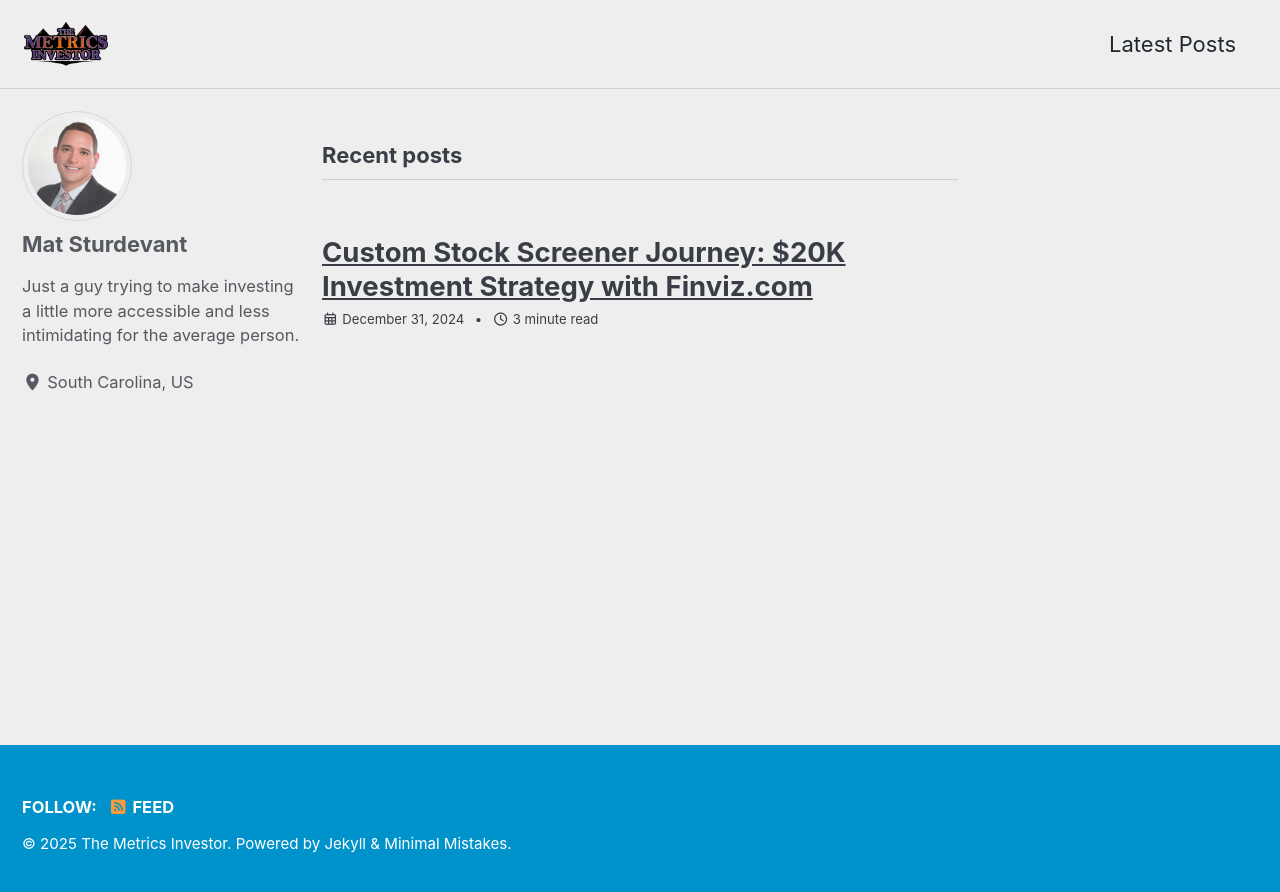
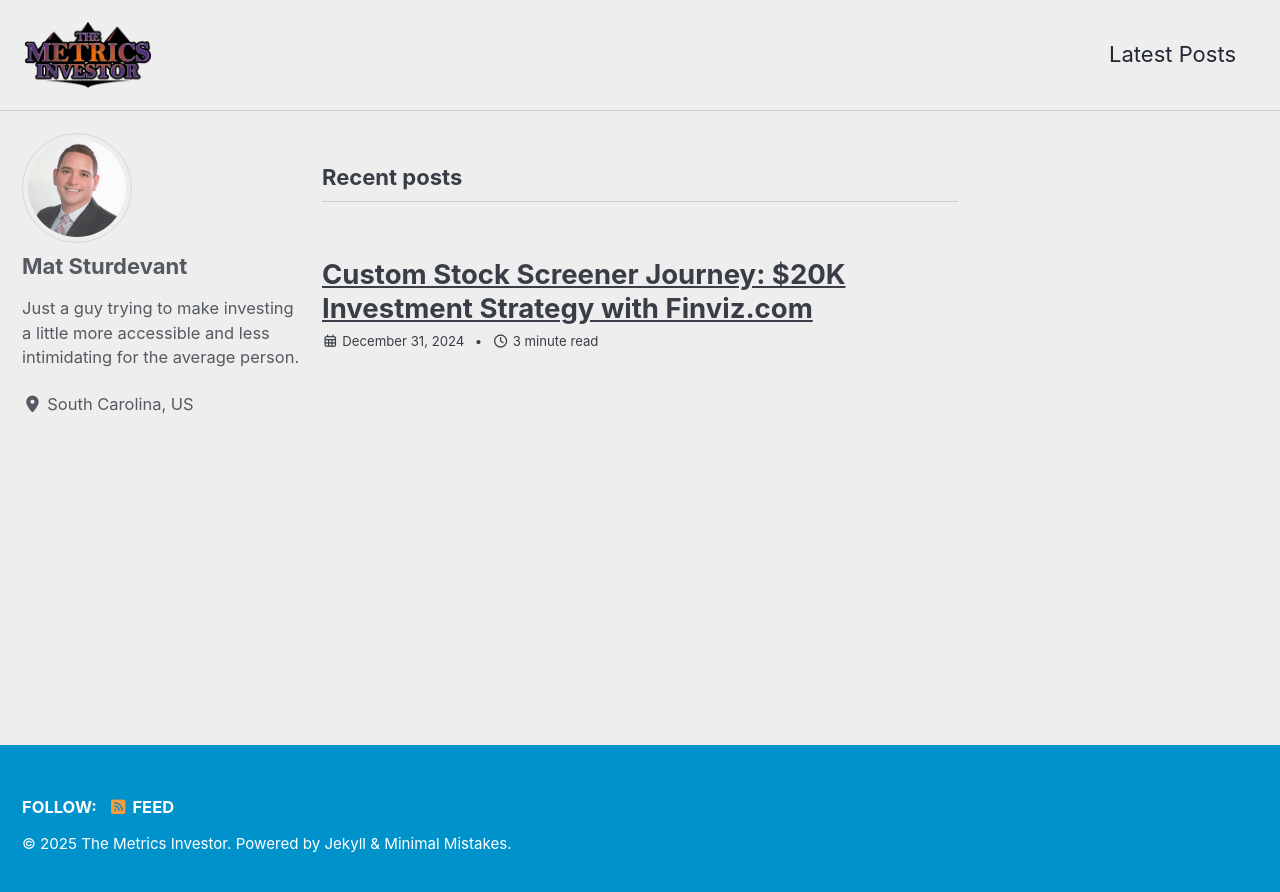
Before and after one commit to BreathHolder/TheMetricsInvestor, a Jekyll site: the page built from index.html, in a window 1280 px wide. Shown: the top 892 px of the page. Built offline with Jekyll 4.4.1, drawn with Linux system fonts in a browser that asks for light colours; cached includes are drawn as plain includes; the list of posts is cut into pages by our own code.

Commit message:
modify height of the logo

```diff
--- a/_sass/minimal-mistakes/_masthead.scss
+++ b/_sass/minimal-mistakes/_masthead.scss
@@ -39,7 +39,7 @@
 }
 
 .site-logo img {
-  max-height: 2rem;
+  max-height: 3rem;
 }
 
 .site-title {
```
